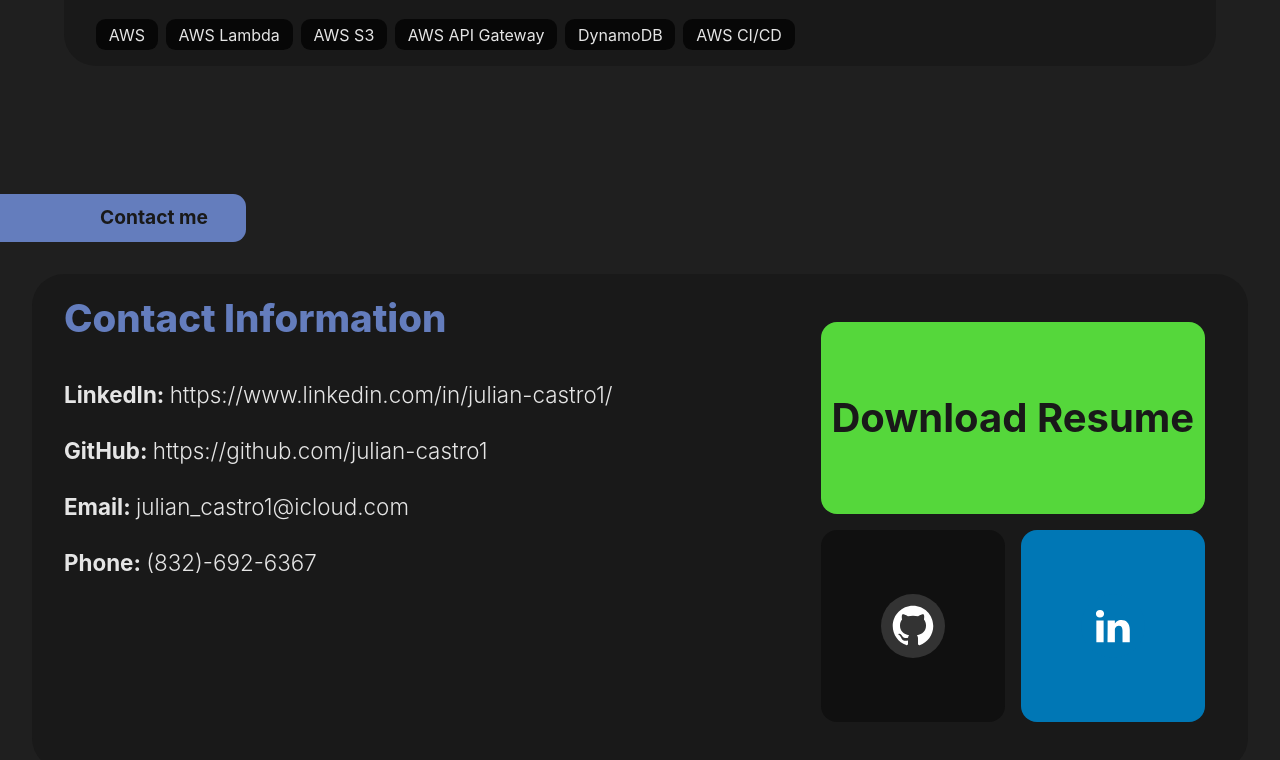
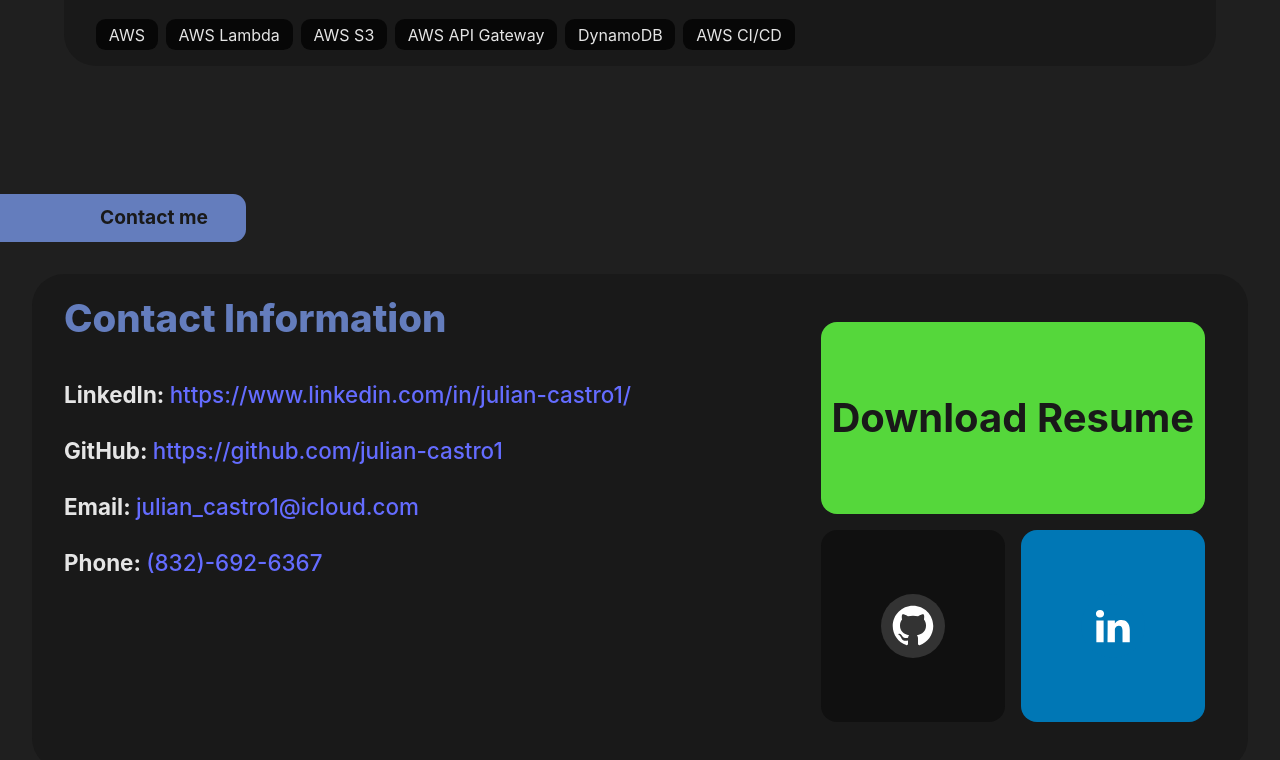
Before and after one commit to julian-castro1/portfolio, a React (Vite) app: page / in a window 1280 px wide. Shown: the part 6031-6791 px from the top of the page. Built offline with nearby package versions, Linux system fonts and the light colour scheme.

Commit message:
contact me content to links

```diff
--- a/src/components/ContactSection.jsx
+++ b/src/components/ContactSection.jsx
@@ -27,19 +27,19 @@
                         <MainContent theme={theme}>
                             <p>
                                 <BoldWord>LinkedIn: </BoldWord>
-                                <span  onClick={linkedLink}>https://www.linkedin.com/in/julian-castro1/</span>
+                                <a  onClick={linkedLink}>https://www.linkedin.com/in/julian-castro1/</a>
                             </p>
                             <p>
                                 <BoldWord>GitHub: </BoldWord>
-                                <span onClick={gitLink}>https://github.com/julian-castro1</span>
+                                <a onClick={gitLink}>https://github.com/julian-castro1</a>
                             </p>
                             <p>
                                 <BoldWord>Email: </BoldWord>
-                                <span>julian_castro1@icloud.com</span>
+                                <a>julian_castro1@icloud.com</a>
                             </p>
                             <p>
                                 <BoldWord>Phone: </BoldWord>
-                                <span>(832)-692-6367</span>
+                                <a>(832)-692-6367</a>
                             </p>
                         </MainContent>
                     </TextContainer>
```
